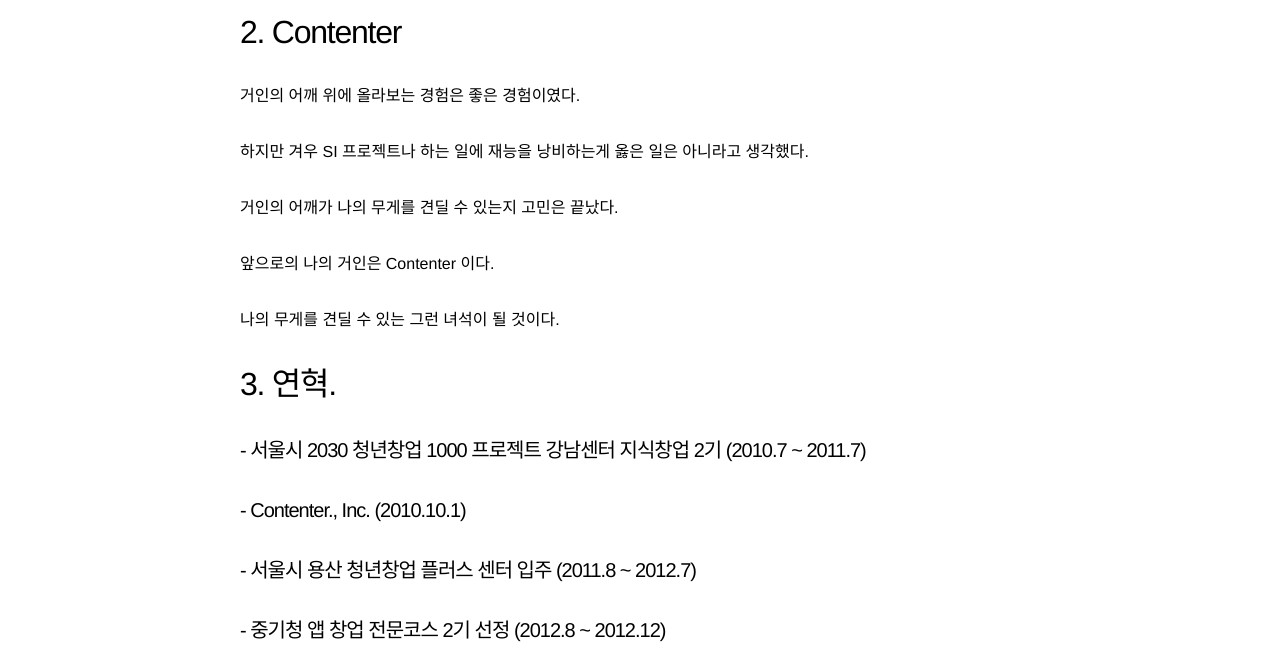
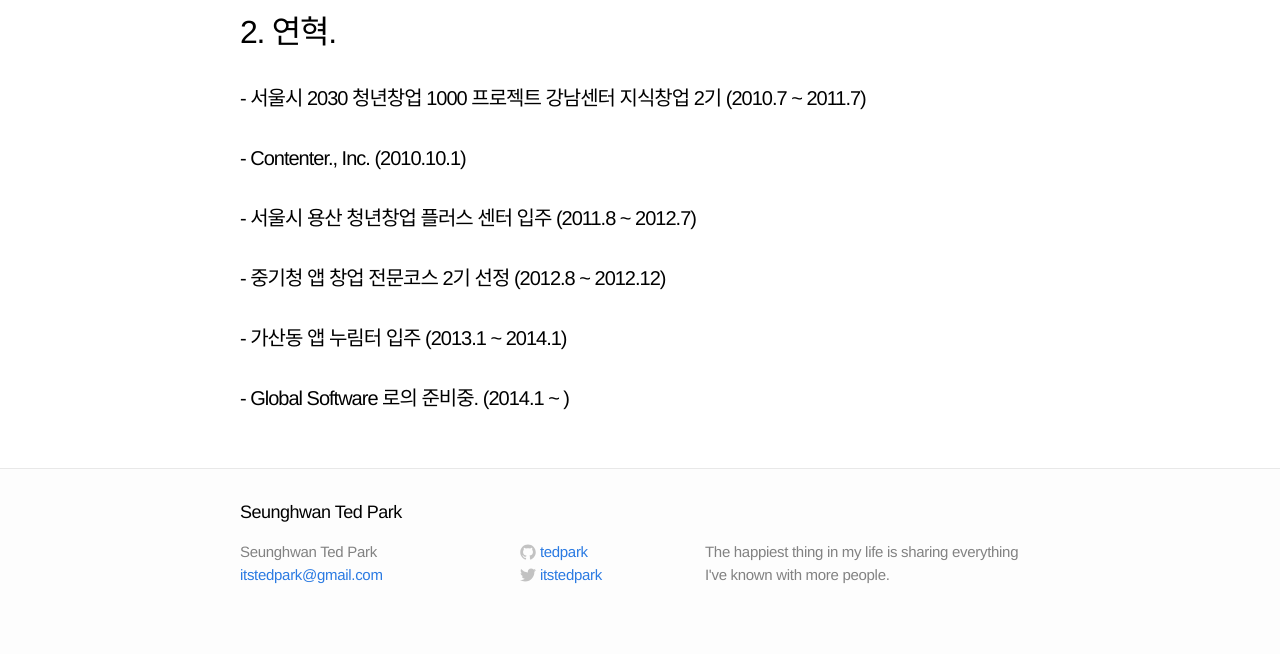
Before and after one commit to tedpark/github.io, a Jekyll site: the page built from about.md, in a window 1280 px wide and 900 px high, scrolled down 9311 px, cut to the strip 246-900 px from the top of the window. Built offline with Jekyll 4.4.1, drawn with Linux system fonts in a browser that asks for light colours; Markdown is read by kramdown in place of the engine named in the settings; after the commit the page ends 10188 px from its top, so only the background shows below that.

Commit message:
change about

```diff
--- a/about.md
+++ b/about.md
@@ -87,16 +87,16 @@
 
 <!--####[다운은 여기!](https://itunes.apple.com/us/app/daehag-yeollamsil-jwaseog/id368326805?mt=8)-->
 
-## 2. Contenter
+<!-- ## 2. Contenter
 
 #####거인의 어깨 위에 올라보는 경험은 좋은 경험이였다.
 #####하지만 겨우 SI 프로젝트나 하는 일에 재능을 낭비하는게 옳은 일은 아니라고 생각했다.
 #####거인의 어깨가 나의 무게를 견딜 수 있는지 고민은 끝났다.
 #####앞으로의 나의 거인은 Contenter 이다.
-#####나의 무게를 견딜 수 있는 그런 녀석이 될 것이다.
+#####나의 무게를 견딜 수 있는 그런 녀석이 될 것이다.  -->
 
 
-## 3. 연혁.
+## 2. 연혁.
 #### - 서울시 2030 청년창업 1000 프로젝트 강남센터 지식창업 2기 (2010.7 ~ 2011.7)
 #### - Contenter., Inc. (2010.10.1)
 #### - 서울시 용산 청년창업 플러스 센터 입주 (2011.8 ~ 2012.7)
```
